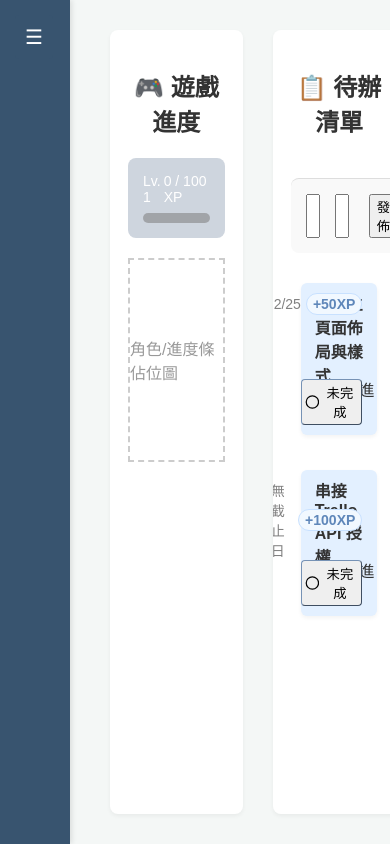
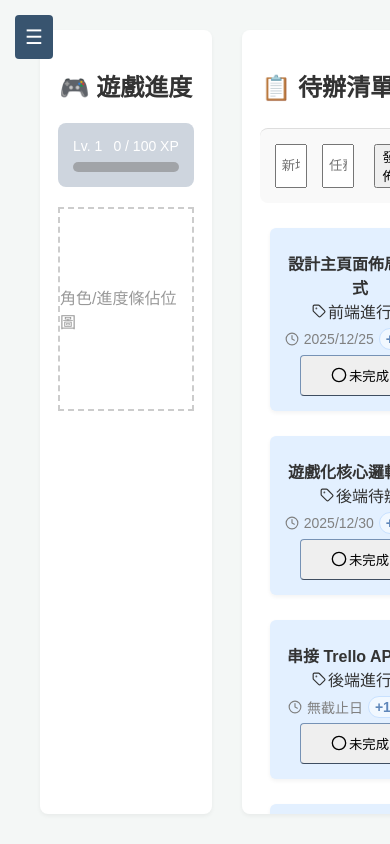
Before and after one commit to Agoldenfish030/agoldenfish030.github.io, a React (Create React App) app in the folder stonereact/: page / in a window 390 px wide. Built offline with nearby package versions, Linux system fonts and the light colour scheme.

Commit message:
12/21 08:14

```diff
--- a/stonereact/src/App.js
+++ b/stonereact/src/App.js
@@ -49,17 +49,27 @@ function App() {
     };
 
     // 遊戲動作：處理獲得經驗與升級
-    const handleTaskComplete = (xpGain) => {
-        setXp(prev => {
-            let nextXp = prev + xpGain;
-            if (nextXp >= 100) {
-                nextXp -= 100;
-                setLevel(lv => lv + 1);
-                alert("恭喜升級！");
-            }
-            return nextXp;
-        });
+    const handleTaskComplete = (xpGain, taskTitle) => {
+        alert(`任務:「${taskTitle}」已完成！獲得經驗值！`);
+        setXp(prev => Number(prev) + Number(xpGain));
     };
+
+    useEffect(() => {
+        if (xp >= 100) {
+            const levelUps = Math.floor(xp / 100);
+            const leftovers = xp % 100;
+
+            // 先把 XP 歸位到剩下的餘數
+            setXp(leftovers);
+            // 再增加等級
+            setLevel(prev => prev + levelUps);
+
+            // 確保前面的 alert 關掉後才跳出這個
+            setTimeout(() => {
+                alert(`恭喜升級！目前的等級是 Lv.${Number(level) + levelUps}`);
+            }, 300);
+        }
+    }, [xp, level]); // 只有 xp 變動時才會跑檢查
 
     return (
         <div
@@ -82,6 +92,7 @@ function App() {
                                 xp={xp}
                                 level={level}
                                 onTaskComplete={handleTaskComplete}
+                                themeColor={themeColor}
                             />
                         } />
 
--- a/stonereact/src/components/MainArea/AppStyles.css
+++ b/stonereact/src/components/MainArea/AppStyles.css
@@ -4,7 +4,6 @@
 body {
     margin: 0;
     font-family: Arial, sans-serif;
-    background: #f4f7f6 repeat-y left top;
     color: #333;
 }
 
@@ -24,9 +23,8 @@ body {
     flex-grow: 1; /* 佔據剩餘所有寬度 */
     padding: 15px 20px;
     gap: 30px;
-
-
     transition: margin-left 0.3s ease;
+    background-color: transparent;
 }
 
 .game-area, .todo-list-area {
@@ -51,3 +49,43 @@ body {
     padding: 8px 12px;  /* ✨ 減薄厚度，讓輸入框更靠近頂部 */
     margin-top: 0;      /* 確保沒有額外推力 */
 }
+
+@media (max-width: 768px) {
+    .sidebar {
+        position: fixed;
+        top: 0;
+        left: 0;
+        width: 200px;
+        height: 100vh;
+        z-index: 1000; /* 數字要比卡片大 */
+        background-color: #38546f; /* 確保有背景色，才不會看到下面的卡片 */
+        transition: width 0.3s ease;
+        /* 這裡要根據你的 isCollapsed 狀態來決定 transform */
+    }
+
+    .sidebar.collapsed {
+        width: 0px;
+    }
+
+    .sidebar.active {
+        transform: translateX(0); /* 展開時滑入 */
+    }
+
+    /* 手機版內容區塊不需要側邊欄的內距 */
+    .main-content.sidebar-collapsed-padding,
+    .main-content.expanded-padding {
+        padding-left: 20px;
+        width: 100%;
+    }
+
+    /* 顯示一個明顯的漢堡選單按鈕 */
+    .toggle-btn {
+        display: block;
+        position: fixed;
+        top: 15px;
+        left: 15px;
+        z-index: 2000;
+    }
+
+
+}
--- a/stonereact/src/components/MainArea/Home.css
+++ b/stonereact/src/components/MainArea/Home.css
@@ -1,6 +1,10 @@
 /* Home.css */
 .home-container {
     padding: 20px;
+    display: flex;
+    flex-wrap: wrap; /* 當寬度不夠時，元件會自動換行 */
+    justify-content: center;
+    gap: 15px;
 }
 
 /* 角色面板樣式 */
@@ -38,12 +42,13 @@
     display: grid;
     gap: 15px;
     margin-top: 15px;
+    width: 100%;
 }
 
 /* 新增任務區域樣式 */
 .add-task-section {
-    margin-top: 40px;
-    padding-top: 20px;
+    margin-top: 25px;
+    padding-top: 25px;
     border-top: 1px solid #ddd;
 }
 
--- a/stonereact/src/components/MainArea/Home.js
+++ b/stonereact/src/components/MainArea/Home.js
@@ -12,7 +12,10 @@ const HomeContent = ({ name, xp, level, onTaskComplete }) => {
         if (!targetTask) return;
 
         if (onTaskComplete) {
-            onTaskComplete(targetTask.xpValue || 20);
+            const xpToSubmit = parseInt(targetTask.xpValue, 10) || 20;
+            const titleToSubmit = targetTask.title || "未命名任務";
+
+            onTaskComplete(xpToSubmit, titleToSubmit);
         }
 
         setTasks(prevTasks =>
@@ -20,7 +23,7 @@ const HomeContent = ({ name, xp, level, onTaskComplete }) => {
                 task.id === taskId ? { ...task, isCompleted: true } : task
             )
         );
-        alert(`任務:「${targetTask.title}」已完成！獲得經驗值！`);
+
     };
 
     const addTask = () => {
@@ -74,7 +77,7 @@ const HomeContent = ({ name, xp, level, onTaskComplete }) => {
                     <input
                         value={inputValue}
                         onChange={(e) => setInputValue(e.target.value)}
-                        placeholder="新增任務..."
+                        placeholder="任務標籤..."
                         style={{ width: '40%', padding: '5px' }}
                     />
                     <button onClick={addTask} style={{ marginLeft: '5px' }}>發佈</button>
--- a/stonereact/src/components/Sidebar/Sidebar.css
+++ b/stonereact/src/components/Sidebar/Sidebar.css
@@ -6,26 +6,22 @@
     width: 200px;
     flex-shrink: 0;
     transition: width 0.3s ease;
+    height: 100vh;
+    position: sticky;
+    background: #38546f repeat left top;
+    background-size: 100% auto;
+    top: 0;
 
-    /* 2. 視覺核心：鎖定高度在視窗 */
-    height: 100%;      /* 確保它永遠跟螢幕一樣高 */
-    position: sticky;   /* 讓它在父容器捲動時釘在左邊 */
-    /* 3. 背景核心：處理垂直重複 #3e5770*/
-    background: #38546f repeat-y left top;
-    background-size: 100% auto; /* 確保收合或展開時，背景寬度都跟隨 Sidebar */
-
-    /* 4. 其他原本的樣式保持不動 */
     color: white;
-    padding: 43px 10px;
+    padding: 0px 10px;
     box-shadow: 2px 0 5px rgba(0, 0, 0, 0.1);
     display: flex;
     z-index: 100;
 }
 
 .sidebar-header {
+    padding-top: 43px;
     padding-left: 15px;
-
-    /* 在收合時，即便文字不換行，我們也要用透明度隱藏它 */
     opacity: 1;
     transition: opacity 0.3s ease; /* 讓它淡入/淡出，但沒有延遲 */
 }
@@ -33,10 +29,8 @@
 .menu-list {
     padding-left: 10px;
     list-style-type: none;
-
-    /* 在收合時，即便文字不換行，我們也要用透明度隱藏它 */
-    opacity: 1;
-    transition: opacity 0.3s ease; /* 讓它淡入/淡出，但沒有延遲 */
+    opacity: 1; /*透明度*/
+    transition: opacity 0.3s ease;
 }
 
 /* 選單列表樣式 */
@@ -49,13 +43,6 @@
     border-radius: 4px;
     gap: 10px;
 }
-
-/*
-.menu-list li {
-    padding: 0; /* 移除 li 的 padding，改放到 a 標籤上
-    margin-bottom: 5px;
-}
-*/
 
 /* 圖示間距 */
 .menu-list i {
@@ -74,13 +61,9 @@
     /* 選單標題、選項等內容 */
     opacity: 1;
     visibility: visible;
-    /*transition: opacity 0.3s ease 0.1s, visibility 0.3s ease 0.1s; /* 稍微延遲隱藏，讓寬度先縮小 */
-
     white-space: nowrap;
-    /* 確保溢出側邊欄寬度的內容被隱藏 */
     overflow: hidden;
-    /* 避免內容溢出時出現橫向滾動條 */
-    text-overflow: ellipsis; /* 可選：讓被裁切的文字顯示 ... */
+    text-overflow: ellipsis;
 
 }
 
@@ -97,12 +80,6 @@
     pointer-events: none;
 }
 
-/* 側邊欄收合時，按鈕位置要跟著移動
-.sidebar.collapsed + .toggle-btn {
-    left: 15px; /* 60px (收合寬度) + 10px 邊距
-}
-*/
-
 /* 按鈕樣式 */
 .toggle-btn {
     position: fixed;
--- a/stonereact/src/components/TodoCard/MockData.js
+++ b/stonereact/src/components/TodoCard/MockData.js
@@ -17,7 +17,7 @@ const mockTrelloTasks = [
     description: "定義經驗值計算公式、角色升級條件",
     dueDate: "2025-12-30T10:00:00Z",
     listName: "後端待辦",
-    isCompleted: true,
+    isCompleted: false,
     priority: "Medium",
     xpValue: 80,
   },
@@ -31,6 +31,66 @@ const mockTrelloTasks = [
     priority: "High",
     xpValue: 100,
   },
+  {
+    id: "t4",
+    title: "串接 Trello API 授權",
+    description: "OAuth 流程實作，獲取 Token",
+    dueDate: null, // 無截止日期
+    listName: "後端進行中",
+    isCompleted: false,
+    priority: "High",
+    xpValue: 80,
+  },
+  {
+    id: "t5",
+    title: "串接 Trello API 授權",
+    description: "OAuth 流程實作，獲取 Token",
+    dueDate: null, // 無截止日期
+    listName: "後端進行中",
+    isCompleted: false,
+    priority: "High",
+    xpValue: 10,
+  },
+  {
+    id: "t6",
+    title: "串接 Trello API 授權",
+    description: "OAuth 流程實作，獲取 Token",
+    dueDate: null, // 無截止日期
+    listName: "後端進行中",
+    isCompleted: false,
+    priority: "High",
+    xpValue: 20,
+  },
+  {
+    id: "t7",
+    title: "串接 Trello API 授權",
+    description: "OAuth 流程實作，獲取 Token",
+    dueDate: null, // 無截止日期
+    listName: "後端進行中",
+    isCompleted: false,
+    priority: "High",
+    xpValue: 88,
+  },
+  {
+    id: "t8",
+    title: "串接 Trello API 授權",
+    description: "OAuth 流程實作，獲取 Token",
+    dueDate: null, // 無截止日期
+    listName: "後端進行中",
+    isCompleted: false,
+    priority: "High",
+    xpValue: 130,
+  },
+  {
+    id: "t9",
+    title: "串接 Trello API 授權",
+    description: "OAuth 流程實作，獲取 Token",
+    dueDate: null, // 無截止日期
+    listName: "後端進行中",
+    isCompleted: false,
+    priority: "High",
+    xpValue: 15,
+  },
 ];
 
 export default mockTrelloTasks;
--- a/stonereact/src/components/TodoCard/TodoCard.css
+++ b/stonereact/src/components/TodoCard/TodoCard.css
@@ -4,12 +4,14 @@
     background-color: #e3f0ff;
     border-radius: 6px;
     box-shadow: 0 2px 4px rgba(0, 0, 0, 0.05);
-    margin: 10px;
+    margin: 5px 10px 5px;
     padding-left: 8px;
     gap: 5px;
+    display: flex;
 
     position: relative;
     padding-bottom: 48px;
+    flex-direction: column; /* 讓內容預設就由上往下排 */
 }
 
 .card-header h4 {
@@ -18,7 +20,6 @@
 
 .card-title{
     padding-top: 8px;
-    padding-left: 6px;
     display: block;
 }
 
@@ -84,3 +85,30 @@
     bottom: 10px;
     right: 15px;
 }
+
+@media (max-width: 1000px) {
+    .todo-card {
+        align-items: center; /* 讓內容在手機上居中 */
+        text-align: center;
+        padding: 15px;
+
+    }
+
+    .card-header, .card-footer {
+        flex-direction: column; /* 強制垂直排列 */
+        align-items: center;
+        width: 100%;
+    }
+
+    .list-tag, .card-meta {
+        justify-content: center;
+        position: static;
+    }
+
+    .complete-btn, .completed-btn {
+        position: static; /* 確保按鈕不會浮在別人上面 */
+        width: 80%;
+        justify-content: center;
+        padding: 10px;
+    }
+}
```
